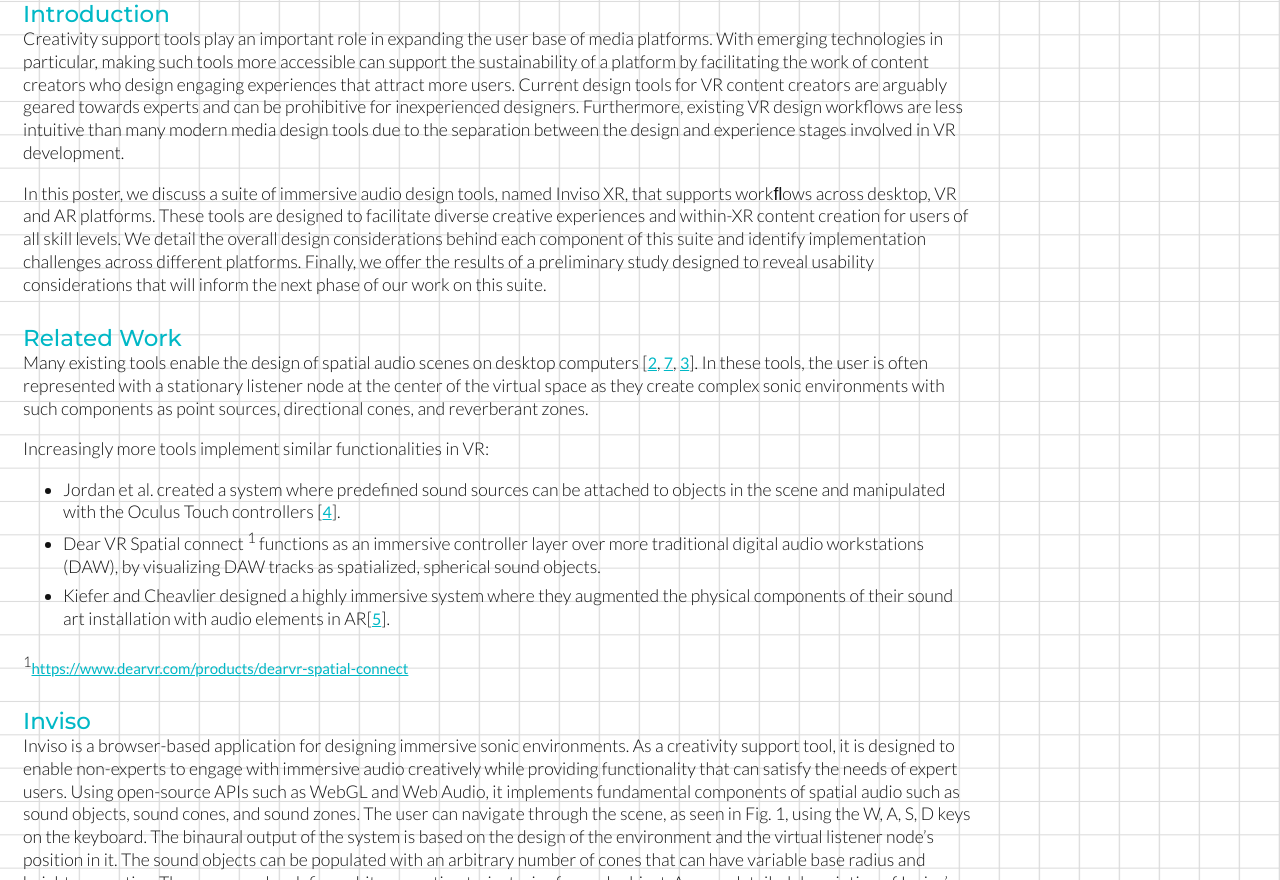
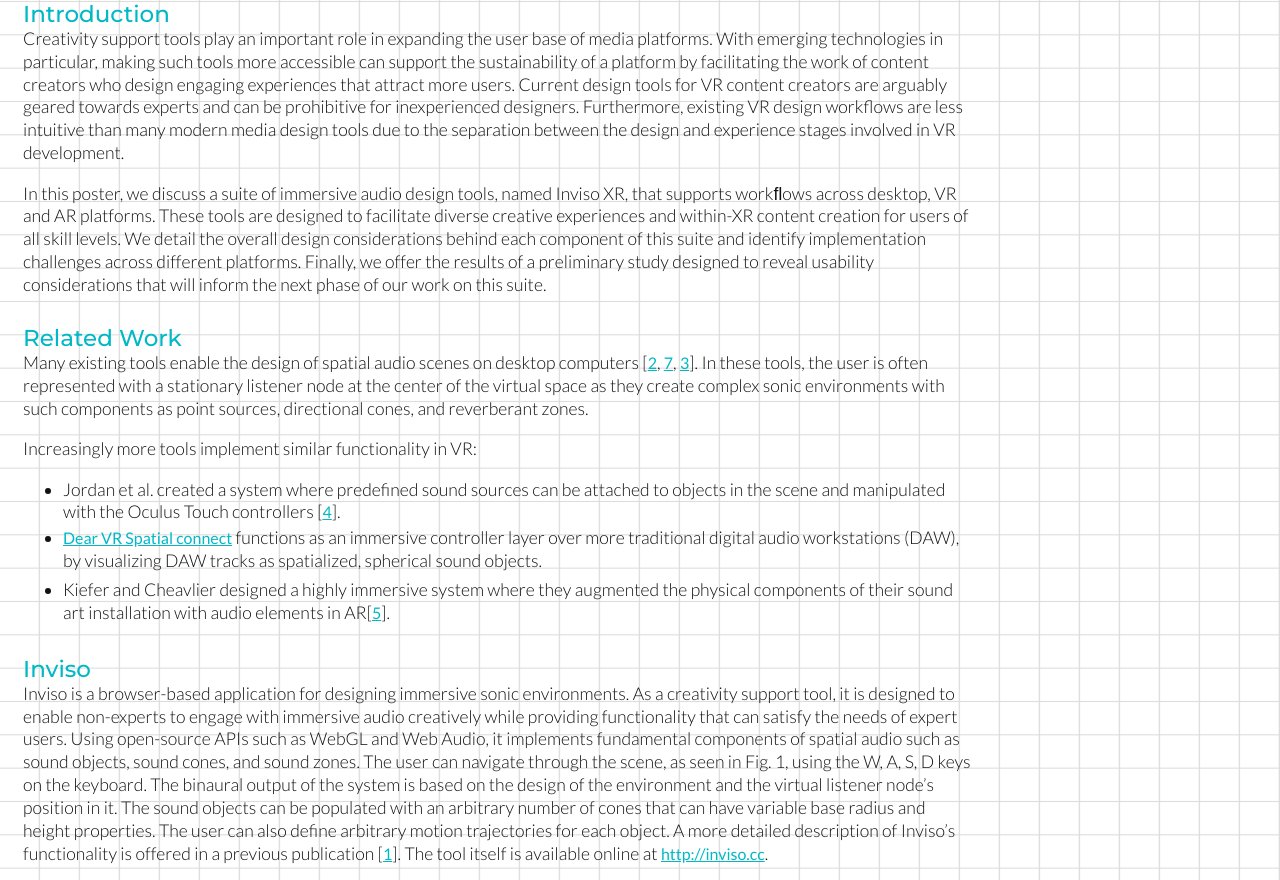
Before and after one commit to inviso-suite/inviso-suite.github.io, a plain HTML site: page index.html in a window 1280 px wide. Shown: the part 398-1278 px from the top of the page. Drawn offline with Linux system fonts and the light colour scheme.

Commit message:
Update index.html

```diff
--- a/index.html
+++ b/index.html
@@ -46,17 +46,17 @@
             represented with a stationary listener node at the center of the virtual space as they create complex sonic environments with such
             components as point sources, directional cones, and reverberant zones.
         </p>
-        <p>Increasingly more tools implement similar functionalities in VR: </p>
+        <p>Increasingly more tools implement similar functionality in VR: </p>
         <ul>
             <li class="extraListPadding">Jordan et al. created a system where predefined sound sources can be attached
                 to objects in the scene and manipulated with the Oculus Touch controllers [<a href="#4">4</a>].</li>
-            <li style="padding-bottom: 6px;">Dear VR Spatial connect <sup>1</sup> functions as an immersive controller layer over more traditional digital audio workstations (DAW),
+            <li style="padding-bottom: 6px;"><a href="https://www.dearvr.com/products/dearvr-spatial-connect" target="_blank">Dear VR Spatial connect</a> functions as an immersive controller layer over more traditional digital audio workstations (DAW),
                 by visualizing DAW tracks as spatialized, spherical sound objects.</li>
             <li class="extraListPadding">Kiefer and Cheavlier designed a highly immersive system where they augmented the physical components of their sound art installation with audio elements in
                 AR[<a href="#5">5</a>].</li>
         </ul>
 
-        <p style="padding: 0; margin-top: 5px;"><sup>1</sup><a href="https://www.dearvr.com/products/dearvr-spatial-connect" target="_blank" style="font-size: 15px;">https://www.dearvr.com/products/dearvr-spatial-connect</a></p>
+<!--         <p style="padding: 0; margin-top: 5px;"><sup>1</sup><a href="https://www.dearvr.com/products/dearvr-spatial-connect" target="_blank" style="font-size: 15px;">https://www.dearvr.com/products/dearvr-spatial-connect</a></p> -->
 
         <div class="section">Inviso</div>
         <p class="firstParagraph">Inviso is a browser-based application for designing immersive sonic environments. As a creativity support
```
